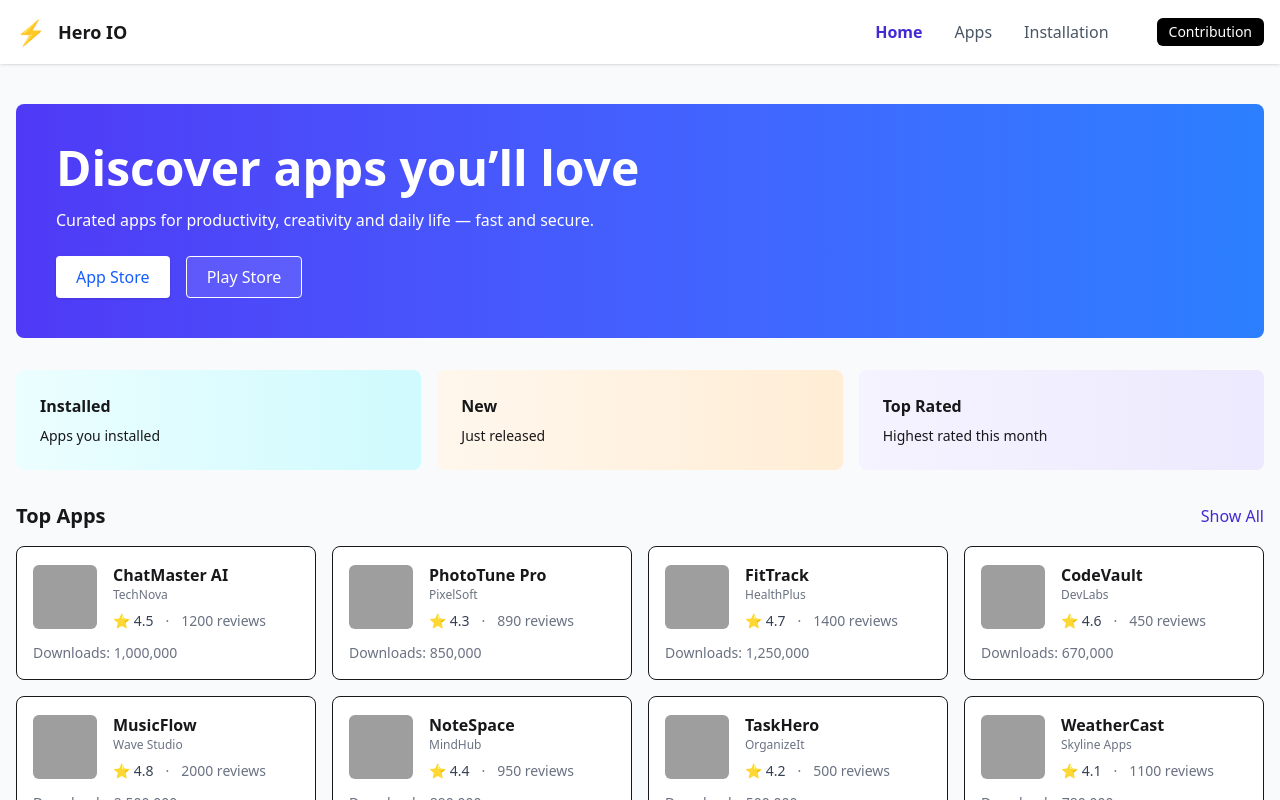
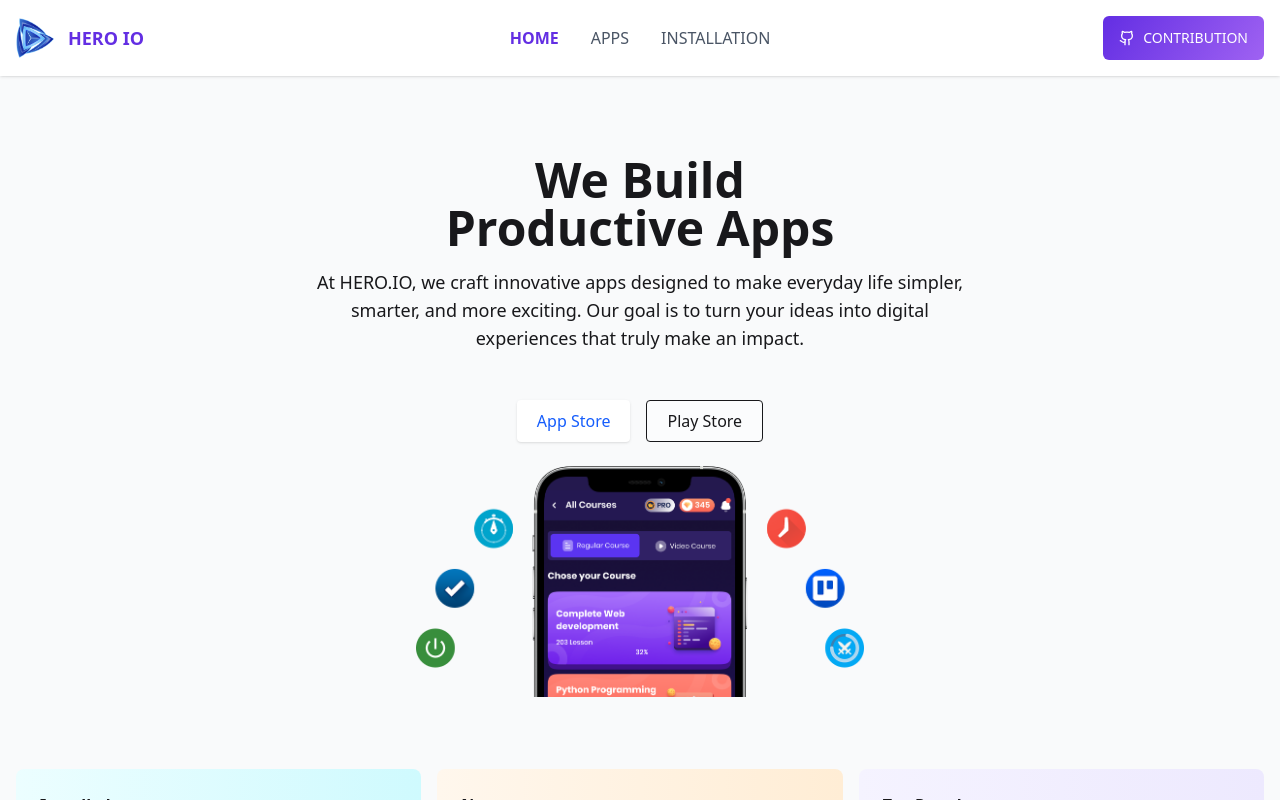
Before and after one commit to atiq65/assignment-8, a React (Vite) app: page / in a window 1280 px wide. Shown: the top 800 px of the page. Built offline with nearby package versions, Linux system fonts and the light colour scheme; grey boxes are pictures that could not be loaded.

Commit message:
added new file and data

```diff
--- a/package.json
+++ b/package.json
@@ -10,7 +10,13 @@
     "preview": "vite preview"
   },
   "dependencies": {
+    "@fortawesome/fontawesome-svg-core": "^7.1.0",
+    "@fortawesome/free-brands-svg-icons": "^7.1.0",
+    "@fortawesome/free-regular-svg-icons": "^7.1.0",
+    "@fortawesome/free-solid-svg-icons": "^7.1.0",
+    "@fortawesome/react-fontawesome": "^3.1.0",
     "@tailwindcss/vite": "^4.1.14",
+    "lucide-react": "^0.545.0",
     "react": "^19.1.1",
     "react-dom": "^19.1.1",
     "react-hot-toast": "^2.6.0",
--- a/src/components/Header.jsx
+++ b/src/components/Header.jsx
@@ -1,5 +1,7 @@
 import React, { useState } from "react";
 import { NavLink, useNavigate } from "react-router-dom";
+import { Github } from "lucide-react";
+import logo from "../assets/logo.png";
 
 export default function Header() {
   const navigate = useNavigate();
@@ -7,95 +9,128 @@ export default function Header() {
 
   return (
     <header className="bg-white shadow-sm sticky top-0 z-30">
-      <div className="container mx-auto px-4 py-4 flex items-center justify-between">
+      <div className="relative container mx-auto px-4 py-4 flex items-center justify-between">
+        {/* Left: Logo + Title */}
         <div
           className="flex items-center gap-3 cursor-pointer"
           onClick={() => navigate("/")}
         >
-          <div className="text-2xl">⚡</div>
-          <div className="font-bold text-lg">Hero IO</div>
+          <img
+            src={logo}
+            alt="Hero IO"
+            className="w-[40px] h-[40px] object-cover"
+          />
+          <span className="font-bold text-lg uppercase text-[#632ee3]">
+            Hero IO
+          </span>
         </div>
 
-        <nav className="hidden md:flex gap-8 items-center">
+        {/* Center: Menu */}
+        <nav className="hidden md:flex absolute left-1/2 -translate-x-1/2 gap-8 items-center uppercase">
           <NavLink
             to="/"
             end
             className={({ isActive }) =>
-              isActive ? "text-primary font-semibold" : "text-gray-600"
+              isActive ? "text-[#632ee3] font-semibold" : "text-gray-600"
             }
           >
             Home
           </NavLink>
+
           <NavLink
             to="/apps"
             className={({ isActive }) =>
-              isActive ? "text-primary font-semibold" : "text-gray-600"
+              isActive ? "text-[#632ee3] font-semibold" : "text-gray-600"
             }
           >
             Apps
           </NavLink>
+
           <NavLink
             to="/installation"
             className={({ isActive }) =>
-              isActive ? "text-primary font-semibold" : "text-gray-600"
+              isActive ? "text-[#632ee3] font-semibold" : "text-gray-600"
             }
           >
             Installation
           </NavLink>
+        </nav>
+
+        {/* Right: GitHub Button with Icon */}
+        <div className="hidden md:block">
           <a
             href="https://github.com/your-github-username"
             target="_blank"
             rel="noreferrer"
-            className="ml-4 bg-black text-white px-3 py-1 rounded-md text-sm"
+            style={{
+              background:
+                "linear-gradient(125.07deg, rgba(99,46,227,1), rgba(159,98,242,1) 100%)",
+            }}
+            className="flex items-center gap-2 text-white px-4 py-3 rounded-md text-sm uppercase"
           >
+            <Github className="w-4 h-4" />
             Contribution
           </a>
-        </nav>
+        </div>
 
-        {/* mobile */}
+        {/* Mobile Menu Button */}
         <div className="md:hidden">
-          <button onClick={() => setOpen(!open)} className="p-2 border rounded">
+          <button
+            onClick={() => setOpen(!open)}
+            className="p-2 border rounded text-lg"
+          >
             {open ? "✕" : "☰"}
           </button>
         </div>
       </div>
 
-      {/* mobile menu */}
+      {/* Mobile Menu */}
       {open && (
-        <div className="md:hidden border-t">
-          <div className="px-4 py-3 flex flex-col gap-2">
+        <div className="md:hidden border-t bg-white">
+          <div className="px-4 py-3 flex flex-col gap-2 uppercase">
             <NavLink
               to="/"
               end
               onClick={() => setOpen(false)}
               className={({ isActive }) =>
-                isActive ? "text-primary font-semibold" : "text-gray-700"
+                isActive ? "text-[#632ee3] font-semibold" : "text-gray-700"
               }
             >
               Home
             </NavLink>
+
             <NavLink
               to="/apps"
               onClick={() => setOpen(false)}
               className={({ isActive }) =>
-                isActive ? "text-primary font-semibold" : "text-gray-700"
+                isActive ? "text-[#632ee3] font-semibold" : "text-gray-700"
               }
             >
               Apps
             </NavLink>
+
             <NavLink
               to="/installation"
               onClick={() => setOpen(false)}
               className={({ isActive }) =>
-                isActive ? "text-primary font-semibold" : "text-gray-700"
+                isActive ? "text-[#632ee3] font-semibold" : "text-gray-700"
               }
             >
               Installation
             </NavLink>
+
+            {/* GitHub Button with Icon for Mobile */}
             <a
               href="https://github.com/your-github-username"
-              className="mt-2 bg-black text-white px-3 py-1 rounded-md text-sm inline-block w-max"
+              target="_blank"
+              rel="noreferrer"
+              style={{
+                background:
+                  "linear-gradient(125.07deg, rgba(99,46,227,1), rgba(159,98,242,1) 100%)",
+              }}
+              className="flex items-center gap-2 mt-2  text-white px-3 py-1 rounded-md text-sm w-max uppercase"
             >
+              <Github className="w-4 h-4" />
               Contribution
             </a>
           </div>
--- a/src/pages/Home.jsx
+++ b/src/pages/Home.jsx
@@ -2,6 +2,7 @@ import React from "react";
 import { useNavigate } from "react-router-dom";
 import appsData from "../data/appsData";
 import AppCard from "../components/AppCard";
+import hero from "../assets/hero.png";
 
 export default function Home() {
   const navigate = useNavigate();
@@ -10,18 +11,24 @@ export default function Home() {
   return (
     <div className="container mx-auto px-4 py-10">
       {/* Banner */}
-      <section className="bg-gradient-to-r from-indigo-600 to-blue-500 rounded-lg text-white p-10 mb-8">
-        <h1 className="text-4xl md:text-5xl font-bold mb-4">
-          Discover apps you’ll love
+      <section className="rounded-lg p-6 md:p-10 mb-8 text-center flex flex-col items-center">
+        {/* Title */}
+        <h1 className="text-3xl sm:text-4xl md:text-5xl font-bold mb-4">
+          We Build <br /> Productive Apps
         </h1>
-        <p className="max-w-2xl">
-          Curated apps for productivity, creativity and daily life — fast and
-          secure.
+
+        {/* Description */}
+        <p className="max-w-xl sm:max-w-2xl mb-6 text-sm sm:text-base md:text-lg">
+          At HERO.IO, we craft innovative apps designed to make everyday life
+          simpler, smarter, and more exciting. Our goal is to turn your ideas
+          into digital experiences that truly make an impact.
         </p>
-        <div className="mt-6 flex gap-4">
+
+        {/* Buttons */}
+        <div className="mt-6 flex flex-col sm:flex-row justify-center gap-4 w-full sm:w-auto">
           <button
             onClick={() => navigate("/apps")}
-            className="px-5 py-2 bg-white text-blue-600 rounded shadow"
+            className="px-5 py-2 bg-white text-blue-600 rounded shadow w-full sm:w-auto"
           >
             App Store
           </button>
@@ -29,10 +36,19 @@ export default function Home() {
             href="https://play.google.com"
             target="_blank"
             rel="noreferrer"
-            className="px-5 py-2 border rounded bg-white/10"
+            className="px-5 py-2 border rounded bg-white/30 w-full sm:w-auto"
           >
             Play Store
           </a>
+        </div>
+
+        {/* Image */}
+        <div className="mt-6 w-full max-w-md">
+          <img
+            src={hero}
+            alt="hero"
+            className="mx-auto w-full h-auto rounded-lg"
+          />
         </div>
       </section>
 
```
Also changed, not shown: 1 other file (tests, documents, lock files or other folders).
